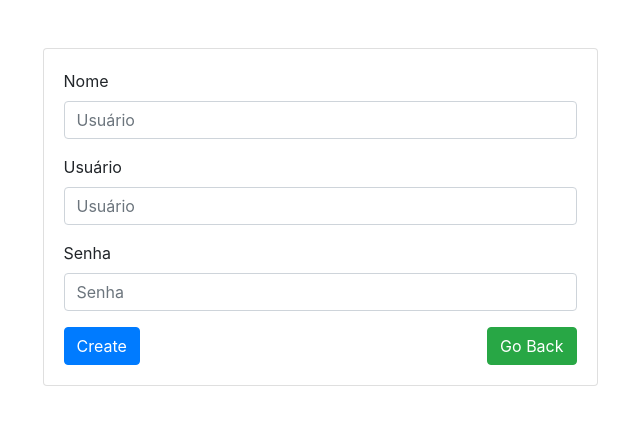
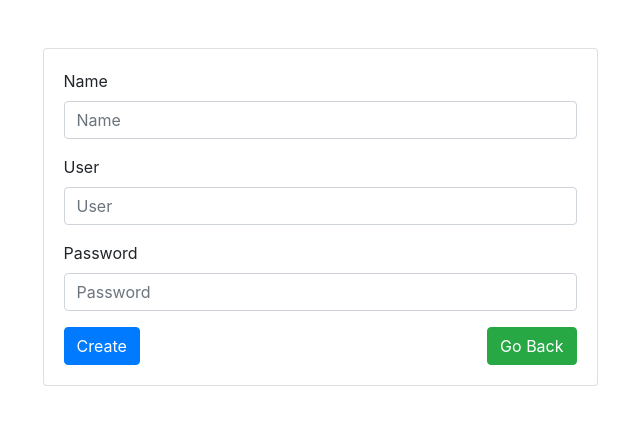
Before and after one commit to faelfquadros/crud-establishments, a React (Create React App) app in the folder front-end/: page /login in a window 1280 px wide. Both pictures are taken after typing "Sample", "Sample123" into the empty fields and a click on the button "New User". Shown: the top 422 px of the page, without its empty margins (320-960 px from the left). Built offline with nearby package versions, Linux system fonts and the light colour scheme.

Commit message:
feat: ajuste de navegaçao principal

```diff
--- a/front-end/src/App.js
+++ b/front-end/src/App.js
@@ -7,25 +7,18 @@ import LoginPage from './pages/login-page/login-page';
 import NewUserPage from './pages/new-user/new-user';
 import authService from './services/auth.service';
 import NavigationBar from './NavigationBar';
-
-// Criando c component
+import { Redirect } from 'react-router-dom';
 class App extends React.Component {
 
-    // Criando construtor
     constructor(props) {
-
-        // Executando o construtor da Super Class
         super(props)
-
-        // Definindo o estado inicial
         this.state = {
             userData: null,
             isAuthenticated: false,
         }
-
     }
 
-    componentDidMount() {
+    componentWillMount() {
         this.loadUser();
     }
 
@@ -46,8 +39,9 @@ class App extends React.Component {
 
     logout = () => {
         authService.clearLoggerUser()
-        window.location.reload()
-        this.setState({ isAuthenticated: false });
+        this.setState({
+            isAuthenticated: false
+        });
     }
 
     // Função que renderiza o componente
@@ -61,7 +55,8 @@ class App extends React.Component {
         ] */
 
         return (
-           <BrowserRouter>
+            <BrowserRouter>
+                {!isAuthenticated && <Redirect to={"/login"}/>}
                 {isAuthenticated && <NavigationBar isLoggedIn={isAuthenticated} logout={this.logout} userData={this.state.userData}/>}
                 <Switch>
                     <Route path="/establishments" component={EstablishmentsPage} />
--- a/front-end/src/NavigationBar.js
+++ b/front-end/src/NavigationBar.js
@@ -3,14 +3,17 @@ import Header from './components/header/header.component'
 
 class NavigationBar extends React.Component {
 
+  endSession = () => {
+    this.props.logout()
+  }
+
   render() {
-    console.log(this.props)
     return (
         <Header title="Stablishments Crud" ref={this.myHeader}>
             <span>
                 {this.props.userData?.user}
             </span>
-            <button className="btn btn-primary" onClick={e => this.props.logout()}>
+            <button className="btn btn-primary" onClick={e => this.endSession()}>
                 Logout
             </button>
         </Header>
--- a/front-end/src/pages/establishments-page/establishments-page.js
+++ b/front-end/src/pages/establishments-page/establishments-page.js
@@ -1,5 +1,5 @@
 import React from 'react';
-import { Link, Redirect } from 'react-router-dom';
+import { Link } from 'react-router-dom';
 import authService from '../../services/auth.service';
 import establishmentsService from '../../services/establishment.service';
 import {
@@ -10,10 +10,7 @@ import {
     Table,
     Row,
     Col,
-    UncontrolledDropdown,
-    DropdownToggle,
-    DropdownMenu,
-    DropdownItem
+    Button
 } from "reactstrap";
 import {
     AiOutlineDelete,
@@ -82,6 +79,8 @@ class EstablishmentsPage extends React.Component {
                                     <th>Cnpj</th>
                                     <th>Created By</th>
                                     <th>Created At</th>
+                                    <th>Edit</th>
+                                    <th>Delete</th>
                                 </tr>
                                 </thead>
                                 <tbody>
@@ -92,25 +91,18 @@ class EstablishmentsPage extends React.Component {
                                             <td>{item.cnpj}</td>
                                             <td>{item.created_by}</td>
                                             <td>{item.created_at}</td>
-                                        <td style={{"fontSize": "20px"}}>
-                                            <UncontrolledDropdown>
-                                                <DropdownToggle>
-                                                    <i className="bi bi-three-dots-vertical"></i>
-                                                </DropdownToggle>
-                                                <DropdownMenu>
+                                            <td>
                                                 <Link style={{ color: 'inherit', textDecoration: 'inherit'}} to={{
                                                     pathname: "/editStablishment",
                                                     state: {analysisHash: item.id}
                                                 }}>
-                                                        <DropdownItem>
                                                     <AiOutlineEdit /> Editar
-                                                        </DropdownItem>
                                                 </Link>
-                                                    <DropdownItem onClick={async (e) => console.log('deleted')/* await this.handleDelete(e, item.hash) */}>
+                                            </td>
+                                            <td>
+                                                <Button onClick={async (e) => console.log('deleted')/* await this.handleDelete(e, item.hash) */}>
                                                     <AiOutlineDelete /> Excluir
-                                                    </DropdownItem>
-                                                </DropdownMenu>
-                                            </UncontrolledDropdown>
+                                                </Button>
                                             </td>
                                         </tr>
                                     ):null}
--- a/front-end/src/pages/login-page/login-page.js
+++ b/front-end/src/pages/login-page/login-page.js
@@ -26,7 +26,7 @@ class LoginPage extends React.Component {
             this.setState({redirectsTo : "/establishments"}, () => this.props.onLogin());
         } catch (error) {
             console.log(error)
-            alert('Usuário ou senha Inválido!')
+            alert('Invalid User or Password!')
         }
     }
 
@@ -47,14 +47,14 @@ class LoginPage extends React.Component {
                     <div className="card-body">
                         <form onSubmit={this.sendLogin}>
                             <div className="form-group">
-                                <label htmlFor="user">Usuário</label>
+                                <label htmlFor="user">User</label>
                                 <input
                                     type="text"
                                     className="form-control"
                                     onChange={e => this.setState({user: e.target.value})}
                                     value={this.state.user}
                                     id="user"
-                                    placeholder="Usuário" />
+                                    placeholder="User" />
                             </div>
                             <div className="form-group">
                                 <label htmlFor="password">Senha</label>
--- a/front-end/src/pages/new-user/new-user.js
+++ b/front-end/src/pages/new-user/new-user.js
@@ -31,7 +31,7 @@ class NewUserPage extends React.Component {
             this.setState({redirectsTo : "/establishments"}, () => this.props.onLogin());
         } catch (error) {
             console.log(error)
-            alert('Usuário ou senha Inválido!')
+            alert('Invalid User ot Password!')
         }
     }
 
@@ -51,36 +51,36 @@ class NewUserPage extends React.Component {
                     <div className="card-body">
                         <form onSubmit={this.createNewUser}>
                             <div className="form-group">
-                                <label htmlFor="name">Nome</label>
+                                <label htmlFor="name">Name</label>
                                 <input
                                     type="text"
                                     className="form-control"
                                     onChange={e => this.setState({name: e.target.value})}
                                     value={this.state.name}
                                     id="name"
-                                    placeholder="Usuário"
+                                    placeholder="Name"
                                     required />
                             </div>
                             <div className="form-group">
-                                <label htmlFor="user">Usuário</label>
+                                <label htmlFor="user">User</label>
                                 <input
                                     type="text"
                                     className="form-control"
                                     onChange={e => this.setState({user: e.target.value})}
                                     value={this.state.user}
                                     id="user"
-                                    placeholder="Usuário"
+                                    placeholder="User"
                                     required />
                             </div>
                             <div className="form-group">
-                                <label htmlFor="password">Senha</label>
+                                <label htmlFor="password">Password</label>
                                 <input
                                     type="password"
                                     onChange={e => this.setState({password: e.target.value})}
                                     value={this.state.password}
                                     className="form-control"
                                     id="password"
-                                    placeholder="Senha"
+                                    placeholder="Password"
                                     required />
                             </div>
                             <button type="submit" className="btn btn-primary">Create</button>
```
Also changed, not shown: 2 other files (tests, documents, lock files or other folders). Lines whose indentation alone changed are shown as unchanged.
